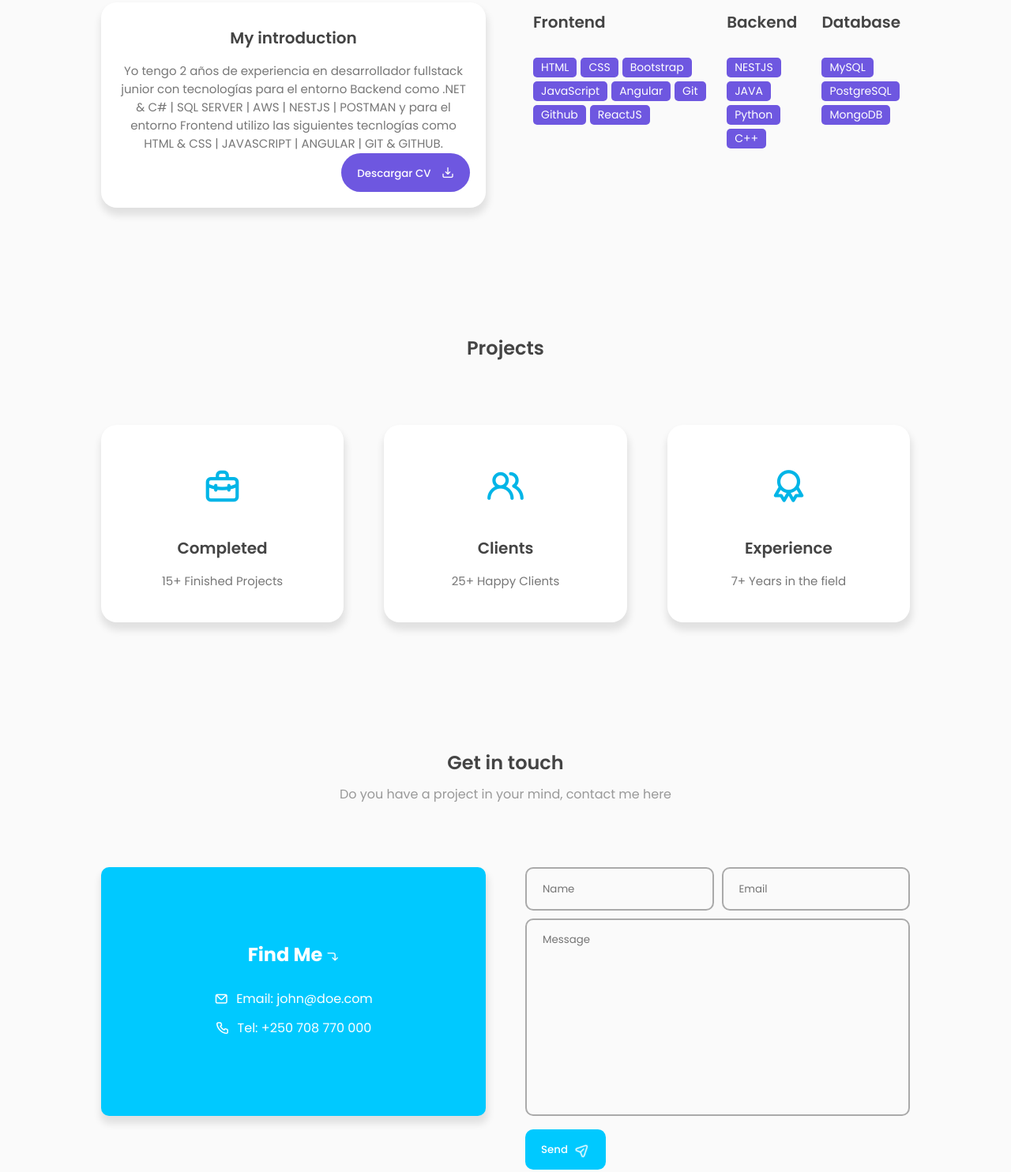
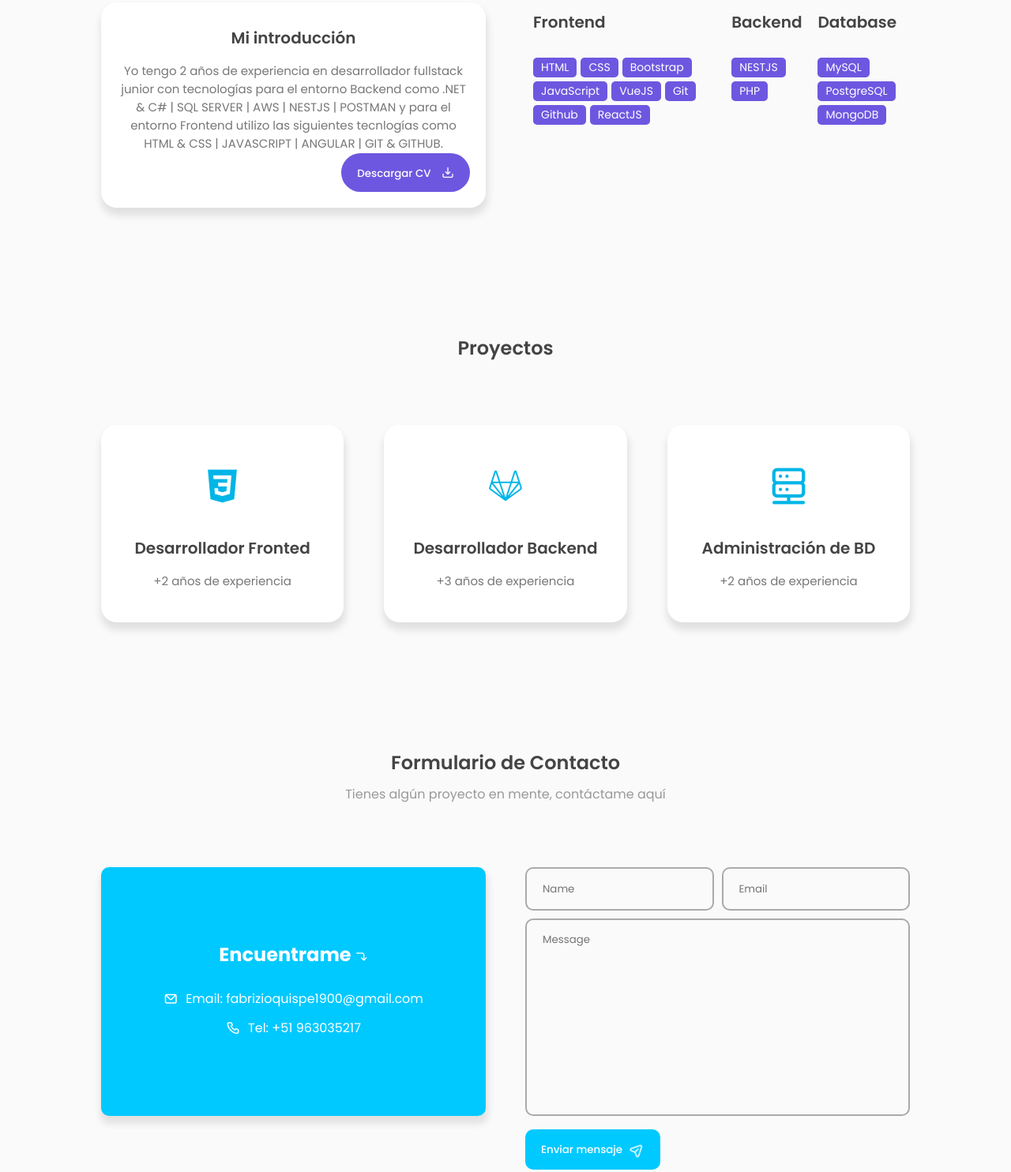
Before and after one commit to fabrizioquispes/portafolio, a plain HTML site: page index.html in a window 1280 px wide. Shown: the part 992-2476 px from the top of the page at 79% size. Drawn offline with nearby package versions, Linux system fonts and the light colour scheme.

Commit message:
portafolio web

```diff
--- a/estilos.css
+++ b/estilos.css
@@ -18,6 +18,7 @@
     padding: 0;
     box-sizing: border-box;
     font-family: 'Poppins', sans-serif;
+    text-decoration: none;
 }
 /* ----- SMOOTH SCROLL ----- */
 html{
@@ -88,6 +89,11 @@ nav{
     font-size: 30px;
     font-weight: 600;
     color: var(--text-color-third);
+}
+
+.nav-button a{
+    text-decoration: none;
+    color: var(--first-color);
 }
 .nav-logo span{
     position: absolute;
--- a/index.html
+++ b/index.html
@@ -9,38 +9,37 @@
     <link rel="stylesheet" href="estilos.css">
     <!-- --------- FAVICON ---------- -->
     <link rel="shortcut icon" href="assets/images/favicon.png" type="image/x-icon">
-    <title>Portfolio | Ludiflex</title>
+    <title>Portfolio | FabriQuispe</title>
 </head>
 <body>
    <div class="container">
     <!-- --------------- HEADER --------------- -->
       <nav id="header">
         <div class="nav-logo">
-            <p class="nav-name">Doe</p>
-            <span>.</span>
+            <p class="nav-name">FQ</p>
         </div>
         <div class="nav-menu" id="myNavMenu">
             <ul class="nav_menu_list">
                 <li class="nav_list">
-                    <a href="#home" class="nav-link active-link">Home</a>
+                    <a href="#home" class="nav-link active-link">Inicio</a>
                     <div class="circle"></div>
                 </li>
                 <li class="nav_list">
-                    <a href="#about" class="nav-link">About</a>
+                    <a href="#about" class="nav-link">Sobre mí</a>
                     <div class="circle"></div>
                 </li>
                 <li class="nav_list">
-                    <a href="#projects" class="nav-link">Projects</a>
+                    <a href="#projects" class="nav-link">Proyectos</a>
                     <div class="circle"></div>
                 </li>
                 <li class="nav_list">
-                    <a href="#contact" class="nav-link">Contact</a>
+                    <a href="#contact" class="nav-link">Contacto</a>
                     <div class="circle"></div>
                 </li>
             </ul>
         </div>
         <div class="nav-button">
-            <button class="btn">Download CV <i class="uil uil-file-alt"></i></button>
+            <a href="./assets/FabrizioQuispeRuedaCV.pdf" download="./assets/FabrizioQuispeRuedaCV.pdf" class="btn">Descargar CV <i class="uil uil-file-alt"></i></a>
         </div>
         <div class="nav-menu-btn">
             <i class="uil uil-bars" onclick="myMenuFunction()"></i>
@@ -65,7 +64,7 @@
             </div>
             <div class="featured-text-btn">
                 <button class="btn blue-btn">Sobre Mí</button>
-                <button class="btn">Descargar CV <i class="uil uil-file-alt"></i></button>
+                <a href="./assets/FabrizioQuispeRuedaCV.pdf" download="./assets/FabrizioQuispeRuedaCV.pdf" class="btn">Descargar CV <i class="uil uil-file-alt"></i></a>
             </div>
             <div class="social_icons">
                 <div class="icon"><i class="uil uil-instagram"></i></div>
@@ -94,7 +93,7 @@
           <div class="row">
             <div class="col">
                 <div class="about-info">
-                    <h3>My introduction</h3>
+                    <h3>Mi introducción</h3>
                     <p>
                         Yo tengo 2 años de experiencia en desarrollador fullstack junior
                         con tecnologías para el entorno Backend como .NET & C# | SQL SERVER
@@ -116,7 +115,7 @@
                         <span>CSS</span>
                         <span>Bootstrap</span>
                         <span>JavaScript</span>
-                        <span>Angular</span>
+                        <span>VueJS</span>
                         <span>Git</span>
                         <span>Github</span>
                         <span>ReactJS</span>
@@ -128,9 +127,7 @@
                     </div>
                     <div class="skills-list">
                         <span>NESTJS</span>
-                        <span>JAVA</span>
-                        <span>Python</span>
-                        <span>C++</span>
+                        <span>PHP</span>
                     </div>
                 </div>
                 <div class="skills-box">
@@ -149,38 +146,38 @@
        <!-- -------------- PROJECT BOX ---------------- -->
        <section class="section" id="projects">
           <div class="top-header">
-              <h1>Projects</h1>
+              <h1>Proyectos</h1>
           </div>
           <div class="project-container">
             <div class="project-box">
-                <i class="uil uil-briefcase-alt"></i>
-                <h3>Completed</h3>
-                <label>15+ Finished Projects</label>
+                <i class="uil uil-html3"></i>
+                <h3>Desarrollador Fronted</h3>
+                <label>+2 años de experiencia</label>
             </div>
             <div class="project-box">
-                <i class="uil uil-users-alt"></i>
-                <h3>Clients</h3>
-                <label>25+ Happy Clients</label>
+                <i class="uil uil-gitlab"></i>
+                <h3>Desarrollador Backend</h3>
+                <label>+3 años de experiencia</label>
             </div>
             <div class="project-box">
-                <i class="uil uil-award"></i>
-                <h3>Experience</h3>
-                <label>7+ Years in the field</label>
+                <i class="uil uil-server-connection"></i>
+                <h3>Administración de BD</h3>
+                <label>+2 años de experiencia</label>
             </div>
           </div>
        </section>
        <!-- -------------- CONTACT BOX ---------------- -->
        <section class="section" id="contact">
           <div class="top-header">
-            <h1>Get in touch</h1>
-            <span>Do you have a project in your mind, contact me here</span>
+            <h1>Formulario de Contacto</h1>
+            <span>Tienes algún proyecto en mente, contáctame aquí</span>
           </div>
           <div class="row">
              <div class="col">
                 <div class="contact-info">
-                    <h2>Find Me <i class="uil uil-corner-right-down"></i></h2>
-                    <p><i class="uil uil-envelope"></i> Email: john@doe.com</p>
-                    <p><i class="uil uil-phone"></i> Tel: +250 708 770 000</p>
+                    <h2>Encuentrame <i class="uil uil-corner-right-down"></i></h2>
+                    <p><i class="uil uil-envelope"></i> Email: fabrizioquispe1900@gmail.com</p>
+                    <p><i class="uil uil-phone"></i> Tel: +51 963035217</p>
                 </div>
              </div>
              <div class="col">
@@ -193,7 +190,7 @@
                         <textarea placeholder="Message"></textarea>
                     </div>
                     <div class="form-button">
-                        <button class="btn">Send <i class="uil uil-message"></i></button>
+                        <button class="btn">Enviar mensaje <i class="uil uil-message"></i></button>
                     </div>
                 </div>
              </div>
@@ -203,7 +200,7 @@
     <!-- --------------- FOOTER --------------- -->
     <footer>
         <div class="top-footer">
-            <p>John Doe .</p>
+            <p>Fabrizio Quispe .</p>
         </div>
         <div class="middle-footer">
             <ul class="footer-menu">
@@ -228,7 +225,7 @@
             <div class="icon"><i class="uil uil-github-alt"></i></div>
         </div>
         <div class="bottom-footer">
-            <p>Copyright &copy; <a href="#home" style="text-decoration: none;">John Doe</a> - All rights reserved</p>
+            <p>Copyright &copy; <a href="#home" style="text-decoration: none;">Fabrizio Quispe</a> - All rights reserved</p>
         </div>
     </footer>
     </div>
```
Also changed, not shown: 1 other file.
